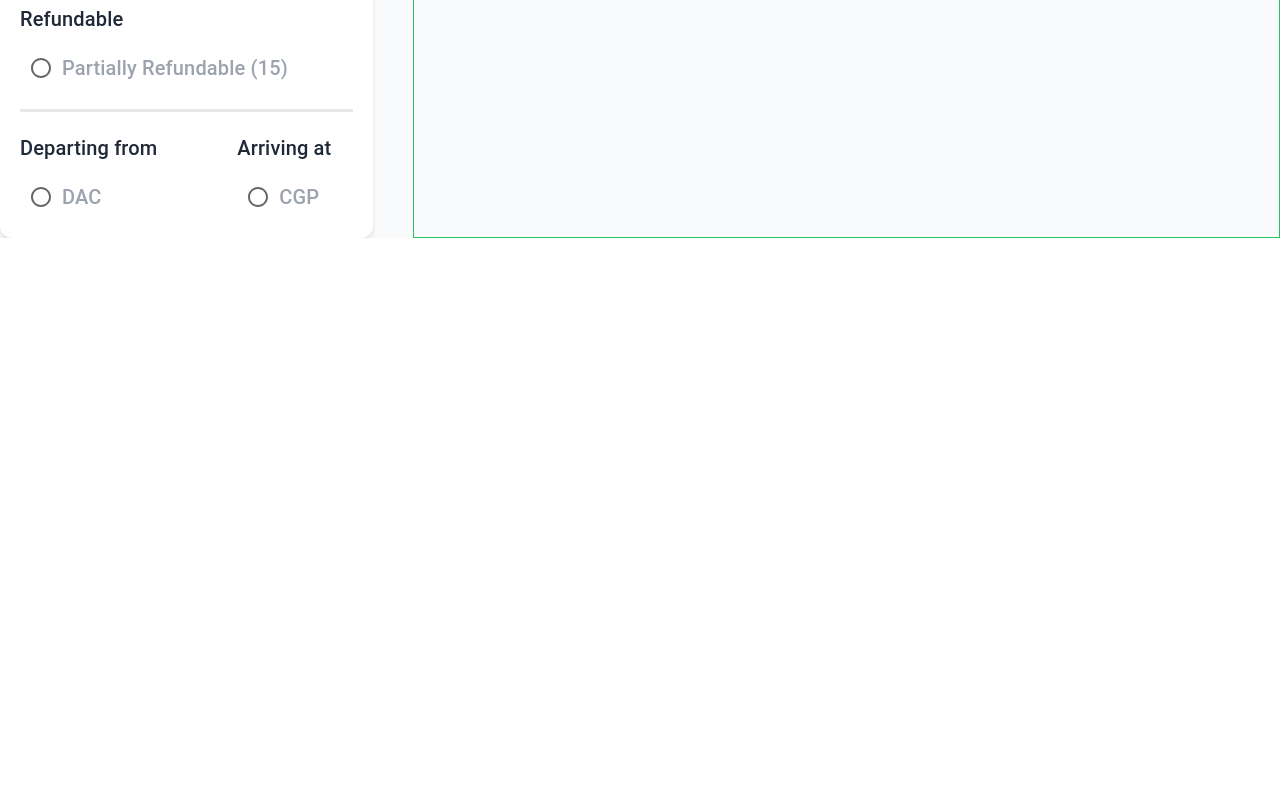
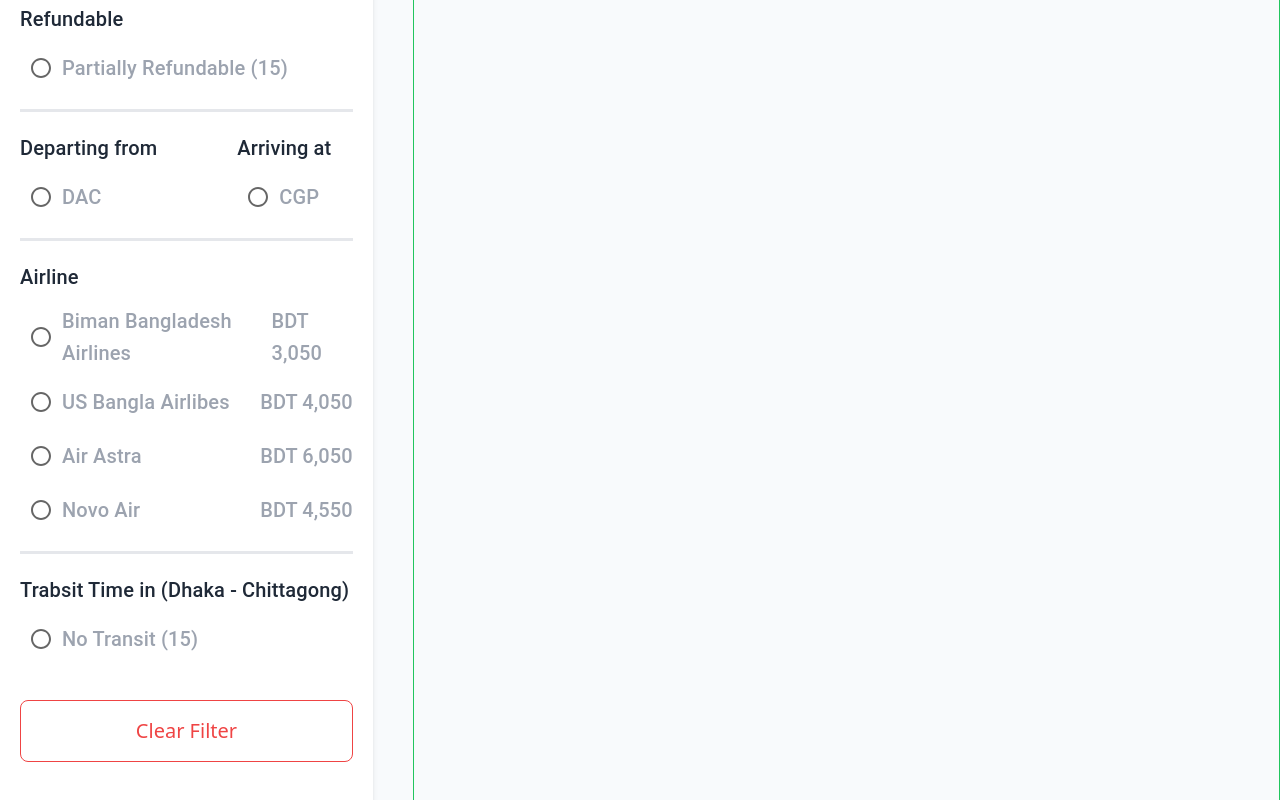
Before and after one commit to MehediHasan128/airTicketBooking, a React (Vite) app: page / in a window 1280 px wide. Shown: the part 1392-2192 px from the top of the page. Before the commit the page ends 1630 px from the top, so only its background shows below. Built offline with nearby package versions, Linux system fonts and the light colour scheme.

Commit message:
add clear filter button

```diff
--- a/src/Components/Page/Home/LeftSideFilter/LeftSideFilter.jsx
+++ b/src/Components/Page/Home/LeftSideFilter/LeftSideFilter.jsx
@@ -1,4 +1,4 @@
-import { Box, FormControlLabel, Radio, Slider, Typography } from "@mui/material";
+import { Box, Radio, Slider, Typography } from "@mui/material";
 import { useState } from "react";
 
 // React Icon
@@ -75,7 +75,7 @@
           </Typography>
 
           {/* Slider */}
-          <Box sx={{ width: 250 }}>
+          <Box sx={{ width: '80%' }}>
             <Slider
               value={value}
               min={2000}
@@ -248,6 +248,104 @@
           </div>
         </div>
       </Box>
+
+      <div className="my-5 border">
+        <hr />
+      </div>
+
+      {/* Airlines Section */}
+      <Box>
+        <div>
+          <Typography variant="h6">
+            <p className="font-medium">Airline</p>
+          </Typography>
+        </div>
+        <div>
+          {/* Biman Bagladesh */}
+          <div className="flex items-center justify-between mt-3 text-gray-400">
+            <div className="flex items-center">
+              <Radio />
+              <label>
+                <Typography variant="h6">
+                  <p>Biman Bangladesh Airlines</p>
+                </Typography>
+              </label>
+            </div>
+            <Typography variant="h6">
+              <p>BDT 3,050</p>
+            </Typography>
+          </div>
+          {/* Us Bangla */}
+          <div className="flex items-center justify-between mt-3 text-gray-400">
+            <div className="flex items-center">
+              <Radio />
+              <label>
+                <Typography variant="h6">
+                  <p>US Bangla Airlibes</p>
+                </Typography>
+              </label>
+            </div>
+            <Typography variant="h6">
+              <p>BDT 4,050</p>
+            </Typography>
+          </div>
+          {/* Air astra */}
+          <div className="flex items-center justify-between mt-3 text-gray-400">
+            <div className="flex items-center">
+              <Radio />
+              <label>
+                <Typography variant="h6">
+                  <p>Air Astra</p>
+                </Typography>
+              </label>
+            </div>
+            <Typography variant="h6">
+              <p>BDT 6,050</p>
+            </Typography>
+          </div>
+          {/* Novo Air */}
+          <div className="flex items-center justify-between mt-3 text-gray-400">
+            <div className="flex items-center">
+              <Radio />
+              <label>
+                <Typography variant="h6">
+                  <p>Novo Air</p>
+                </Typography>
+              </label>
+            </div>
+            <Typography variant="h6">
+              <p>BDT 4,550</p>
+            </Typography>
+          </div>
+        </div>
+      </Box>
+
+      <div className="my-5 border">
+        <hr />
+      </div>
+
+
+      <Box>
+      <div>
+          <Typography variant="h6">
+            <p className="font-medium">Trabsit Time in (Dhaka - Chittagong)</p>
+          </Typography>
+        </div>
+        <div className="mt-3 text-gray-400">
+          <div className="flex items-center">
+            <Radio />
+            <label>
+              <Typography variant="h6">
+                <p>No Transit (15)</p>
+              </Typography>
+            </label>
+          </div>
+        </div>
+      </Box>
+
+
+      {/* Button Section */}
+      <button className="border border-red-500 w-full py-4 rounded-lg text-red-500 font-medium my-10 text-xl hover:bg-red-500 hover:text-white duration-500">Clear Filter</button>
     </Box>
   );
 };
```
Lines whose indentation alone changed are shown as unchanged.
